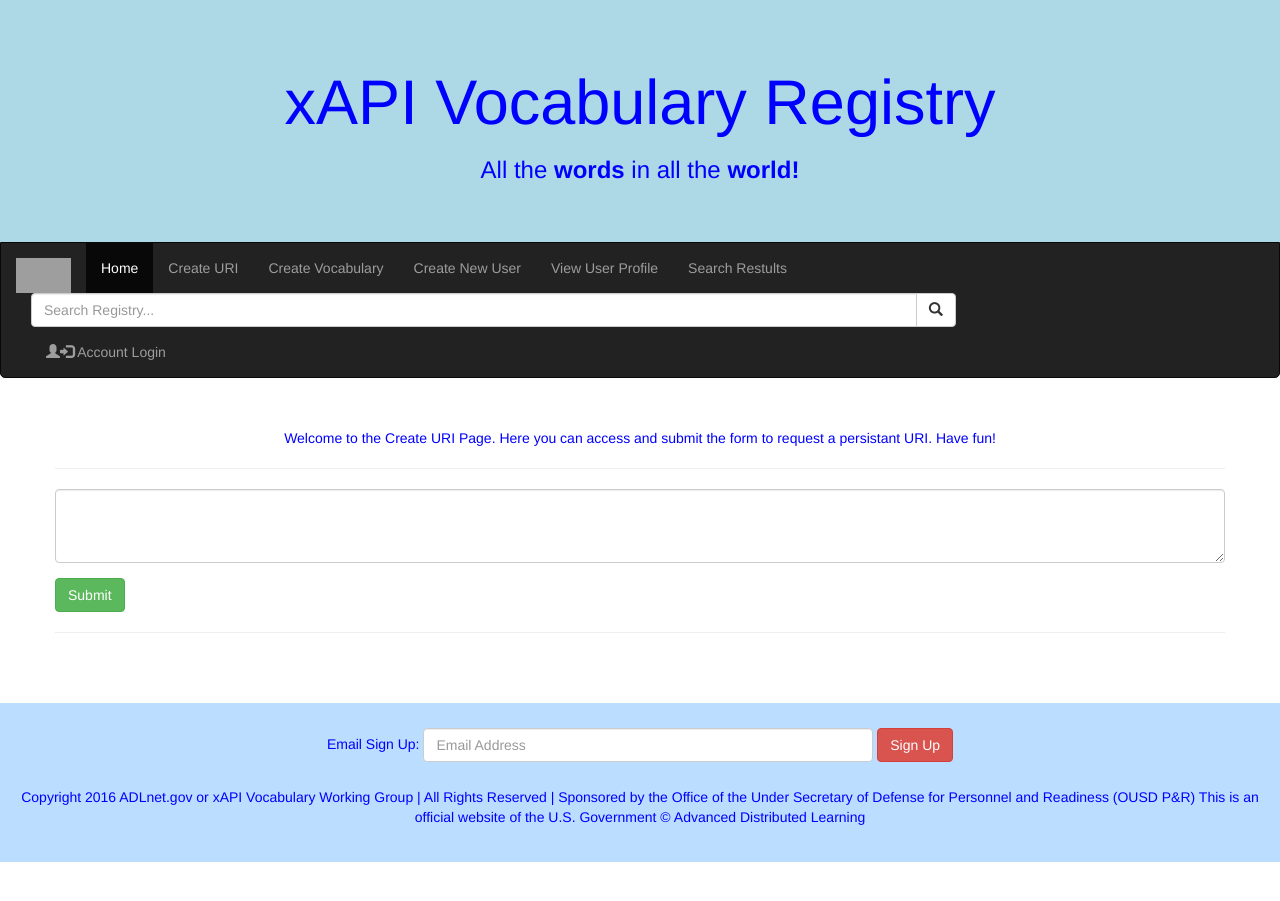
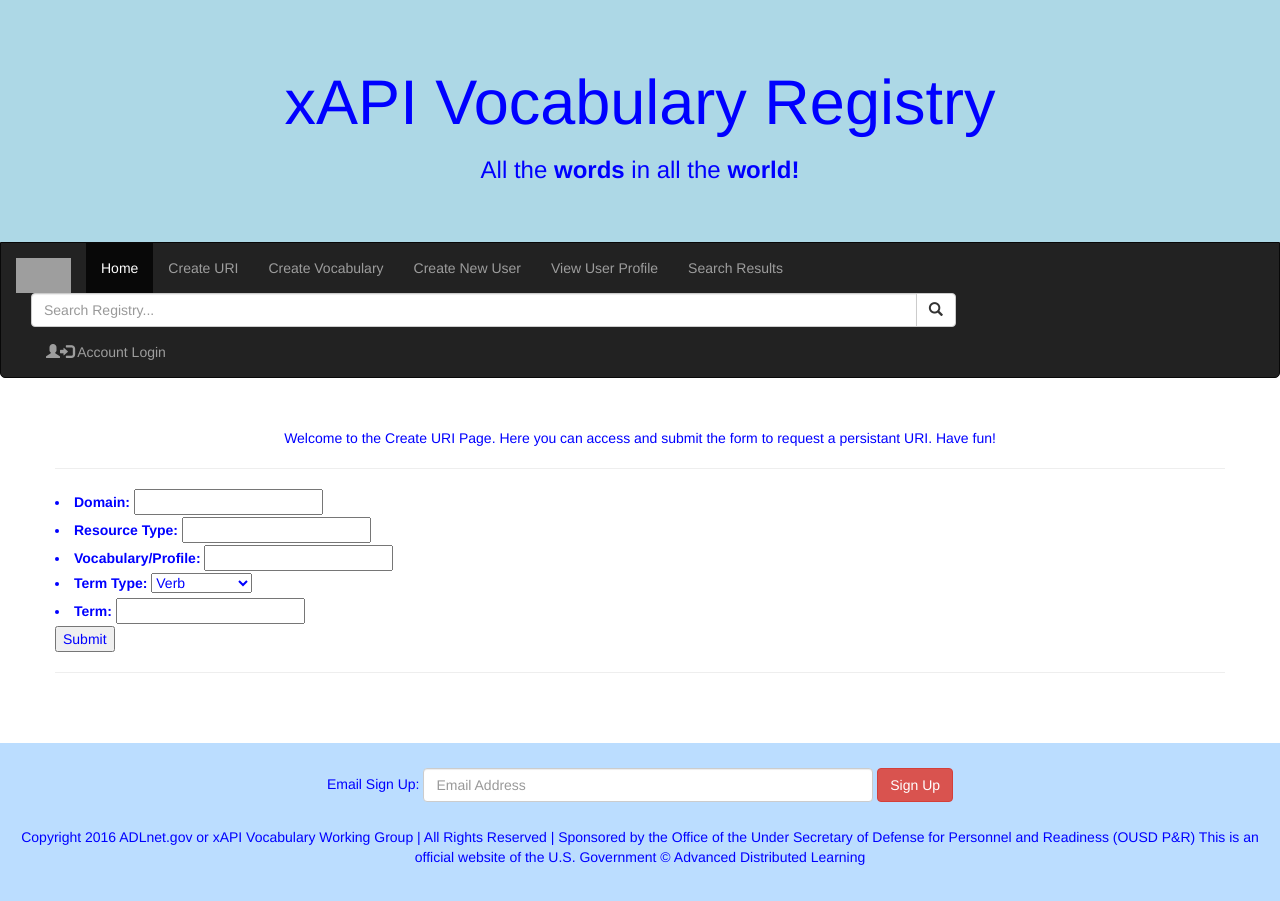
Before and after one commit to pauliejes/vocab-server, a Django app: page /createURI in a window 1280 px wide. Shown: the top 901 px of the page. Before the commit the page ends 862 px from the top, so only its background shows below. Run offline with Django 3.2, Linux system fonts and the light colour scheme; some libraries are stand-ins or nearby versions; grey boxes are pictures that could not be loaded.

Commit message:
added basic forms

```diff
--- a/VOCAB_SITE/vocab/forms.py
+++ b/VOCAB_SITE/vocab/forms.py
@@ -2,3 +2,24 @@
 
 class LoginForm(forms.Form):
     userName = forms.CharField(label='User name', max_length=10)
+
+class ContactForm(forms.Form):
+    subject = forms.CharField(label='Subject', max_length=100)
+    message = forms.CharField(widget=forms.Textarea)
+    sender = forms.EmailField()
+    cc_myself = forms.BooleanField(required=False)
+
+class TermForm(forms.Form):
+    domain = forms.CharField(label='Domain:', max_length=40)
+    resourceType = forms.CharField(label='Resource Type:', max_length=10)
+    vocabulary = forms.CharField(label='Vocabulary/Profile', max_length=40)
+    termType = forms.ChoiceField(label='Term Type', initial='Activity Type', choices=(('verb', 'Verb'), ('activityType', 'Activity Type')))
+    term = forms.CharField(label='Term', max_length=40)
+
+class VocabForm(forms.Form):
+    # this is quite repetitive at the moment, will simplify later
+    domain = forms.CharField(label='Domain:', max_length=40)
+    resourceType = forms.CharField(label='Resource Type:', max_length=10)
+    vocabulary = forms.CharField(label='Vocabulary/Profile', max_length=40)
+    termType = forms.CharField(label='Term Type', max_length=40)
+    term = forms.CharField(label='Term', max_length=40)
--- a/VOCAB_SITE/vocab/templates/createURI.html
+++ b/VOCAB_SITE/vocab/templates/createURI.html
@@ -10,12 +10,19 @@
 <div class="row content">
     <p class="para">Welcome to the Create URI Page.  Here you can access and submit the form to request a persistant URI.  Have fun!</p>
     <hr>
-    <form class="" role="form" action="index.html" method="post">
+
+    <form action="{% url 'createURI' %}" method="post">
+        {% csrf_token %}
+        {{ form.as_ul }}
+        <input type="submit" value="Submit" />
+    </form>
+
+    <!-- <form class="" role="form" action="index.html" method="post">
         <div class="form-group">
             <textarea class="form-control" rows="3" required></textarea>
         </div>
         <button type="submit" class="btn btn-success">Submit</button>
-    </form>
+    </form> -->
     <hr>
 </div>
 {% endblock content %}
--- a/VOCAB_SITE/vocab/templates/master.html
+++ b/VOCAB_SITE/vocab/templates/master.html
@@ -39,7 +39,7 @@
         <li><a href="{% url 'createVocab' %}">Create Vocabulary</a></li>
         <li><a href="{% url 'createUser' %}">Create New User</a></li>
         <li><a href="{% url 'userProfile' %}">View User Profile</a></li>
-        <li><a href="{% url 'searchResults' %}">Search Restults</a></li>
+        <li><a href="{% url 'searchResults' %}">Search Results</a></li>
       </ul>
       <ul class="nav navbar-nav navbar-right">
           <div class="input-group col-sm-9">
--- a/VOCAB_SITE/vocab/views.py
+++ b/VOCAB_SITE/vocab/views.py
@@ -1,24 +1,96 @@
 from django.shortcuts import render
 from django.views.decorators.http import require_http_methods
 from django.http import HttpResponseRedirect, HttpResponse
-from .forms import LoginForm
-
+from .forms import LoginForm, ContactForm, TermForm, VocabForm
+from django.core.mail import send_mail
 
 @require_http_methods(["GET"])
 def home(request):
     return render(request, 'home.html')
 
-@require_http_methods(["GET"])
+@require_http_methods(["GET", "POST"])
 def createURI(request):
-    return render(request, 'createURI.html')
+    # return render(request, 'login.html')
+    # if this is a POST request we need to process the form data
+    if request.method == 'POST':
+        # create a form instance and populate it with data from the request:
+        form = TermForm(request.POST)
+        # check whether it's valid:
+        if form.is_valid():
+            # process the data in form.cleaned_data as required
+            domain = form.cleaned_data['domain']
+            resourceType = form.cleaned_data['resourceType']
+            vocabulary = form.cleaned_data['vocabulary']
+            termType = form.cleaned_data['termType']
+            term = form.cleaned_data['term']
+            newuri = 'https://' + domain + '/' + resourceType + '/' + vocabulary + '/' + termType + '/' + term
+            # redirect to a new URL:
+            return HttpResponse('you did not create a term, but we did trick this info out of you: <br> %s' % newuri)
 
-@require_http_methods(["GET"])
+    # if a GET (or any other method) we'll create a blank form
+    else:
+        form = TermForm()
+
+    return render(request, 'createURI.html', {'form': form})
+
+@require_http_methods(["GET", "POST"])
 def createUser(request):
-    return render(request, 'createUser.html')
+    # return render(request, 'createUser.html')
+    # if this is a POST request we need to process the form data
+    if request.method == 'POST':
+        # create a form instance and populate it with data from the request:
+        form = ContactForm(request.POST)
+        # check whether it's valid:
+        if form.is_valid():
+            # process the data in form.cleaned_data as required
+            # ...
+            # redirect to a new URL:
+            # return HttpResponse('baby step get on the elevator <br> %s' % form.cleaned_data['subject'])
+            return HttpResponseRedirect('/')
+            #above are two options to respond simply
+            #below is an example from documentation, let's see what happens
+            subject = form.cleaned_data['subject']
+            message = form.cleaned_data['message']
+            sender = form.cleaned_data['sender']
+            cc_myself = form.cleaned_data['cc_myself']
 
-@require_http_methods(["GET"])
+            recipients = ['andrew.creighton.ctr@adlnet.gov']
+            if cc_myself:
+                recipients.append(sender)
+
+            send_mail(subject, message, sender, recipients)
+            return HttpResponseRedirect('/')
+            #this does not send and email, but since that's not what we really want here anyway - i think we're alright
+
+    # if a GET (or any other method) we'll create a blank form
+    else:
+        form = ContactForm()
+
+    return render(request, 'createUser.html', {'form': form})
+
+@require_http_methods(["GET", "POST"])
 def createVocab(request):
-    return render(request, 'createVocab.html')
+    # return render(request, 'login.html')
+    # if this is a POST request we need to process the form data
+    if request.method == 'POST':
+        # create a form instance and populate it with data from the request:
+        form = VocabForm(request.POST)
+        # check whether it's valid:
+        if form.is_valid():
+            # process the data in form.cleaned_data as required
+            domain = form.cleaned_data['domain']
+            resourceType = form.cleaned_data['resourceType']
+            vocabulary = form.cleaned_data['vocabulary']
+            termType = form.cleaned_data['termType']
+            term = form.cleaned_data['term']
+            # redirect to a new URL:
+            return HttpResponse("that's a lot of words are you finished now? <br> %s" % vocabulary)
+
+    # if a GET (or any other method) we'll create a blank form
+    else:
+        form = VocabForm()
+
+    return render(request, 'createVocab.html', {'form': form})
 
 @require_http_methods(["GET"])
 def userProfile(request):
```
Also changed, not shown: VOCAB_SITE/vocab/templates/createUser.html (+39 -3 lines), VOCAB_SITE/vocab/templates/createVocab.html (+9 -2 lines).
